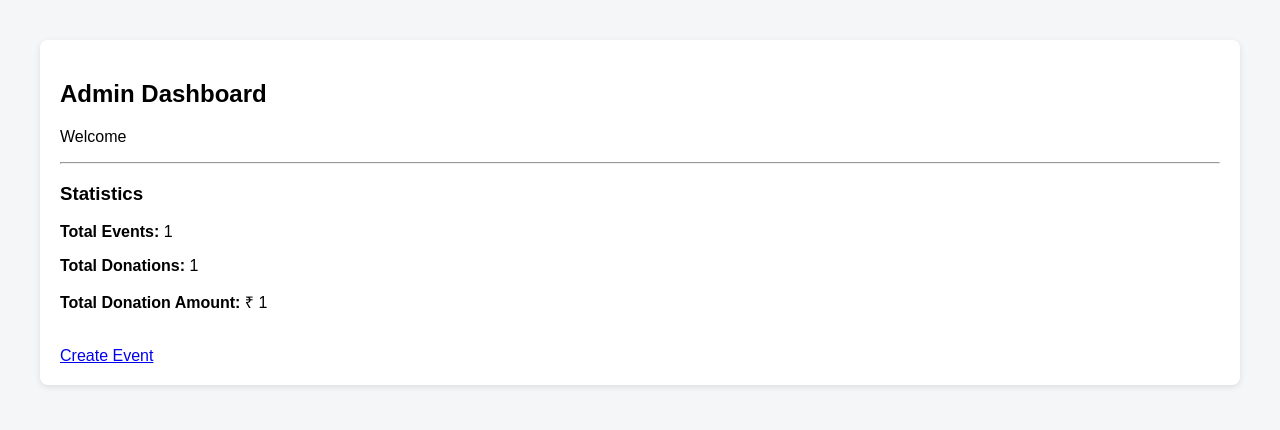
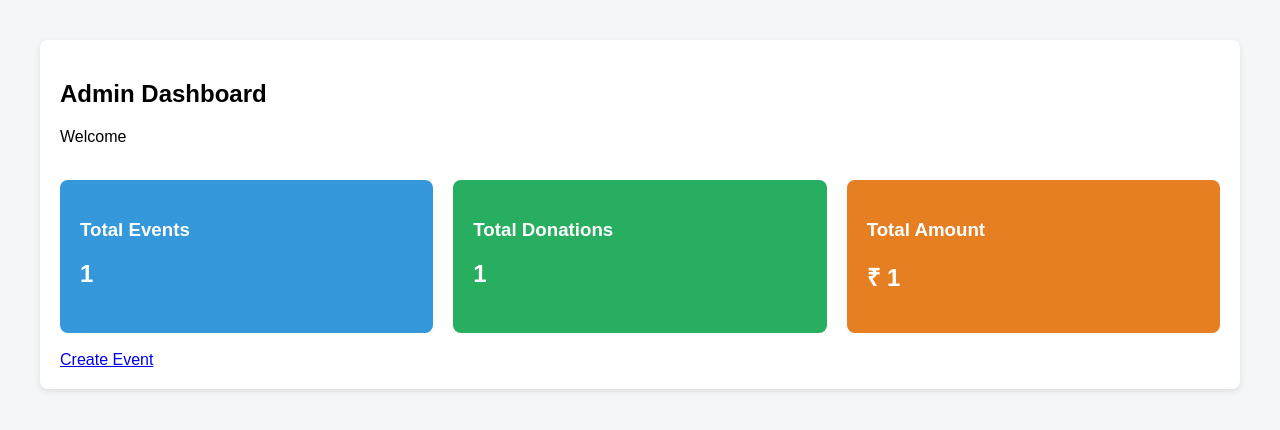
Before and after one commit to yashashture02/ngo-cms-internship, a Django app: template backend/ngo_backend/accounts/templates/dashboard_admin.html in a window 1280 px wide. Shown: the top 430 px of the page. Run offline with Django 5.2, Linux system fonts and the light colour scheme; the template is opened without the code that fills it: most values are stand-ins (such as "Sample title", 1, 10 or a date in 2020).

Commit message:
Day 11: Dashboard stat cards and UI improvement

```diff
--- a/backend/ngo_backend/accounts/templates/dashboard_admin.html
+++ b/backend/ngo_backend/accounts/templates/dashboard_admin.html
@@ -4,13 +4,26 @@
 <h2>Admin Dashboard</h2>
 <p>Welcome {{ request.user.username }}</p>
 
-<hr>
+<br>
 
-<h3>Statistics</h3>
+<div style="display: flex; gap: 20px;">
 
-<p><strong>Total Events:</strong> {{ total_events }}</p>
-<p><strong>Total Donations:</strong> {{ total_donations }}</p>
-<p><strong>Total Donation Amount:</strong> ₹ {{ total_amount }}</p>
+    <div style="flex:1; background:#3498db; color:white; padding:20px; border-radius:8px;">
+        <h3>Total Events</h3>
+        <h2>{{ total_events }}</h2>
+    </div>
+
+    <div style="flex:1; background:#27ae60; color:white; padding:20px; border-radius:8px;">
+        <h3>Total Donations</h3>
+        <h2>{{ total_donations }}</h2>
+    </div>
+
+    <div style="flex:1; background:#e67e22; color:white; padding:20px; border-radius:8px;">
+        <h3>Total Amount</h3>
+        <h2>₹ {{ total_amount }}</h2>
+    </div>
+
+</div>
 
 <br>
 <a href="/create-event/">Create Event</a>
```
Also changed, not shown: backend/push.bat.txt (added, +7 -0 lines), backend/ngo_backend/db.sqlite3.
